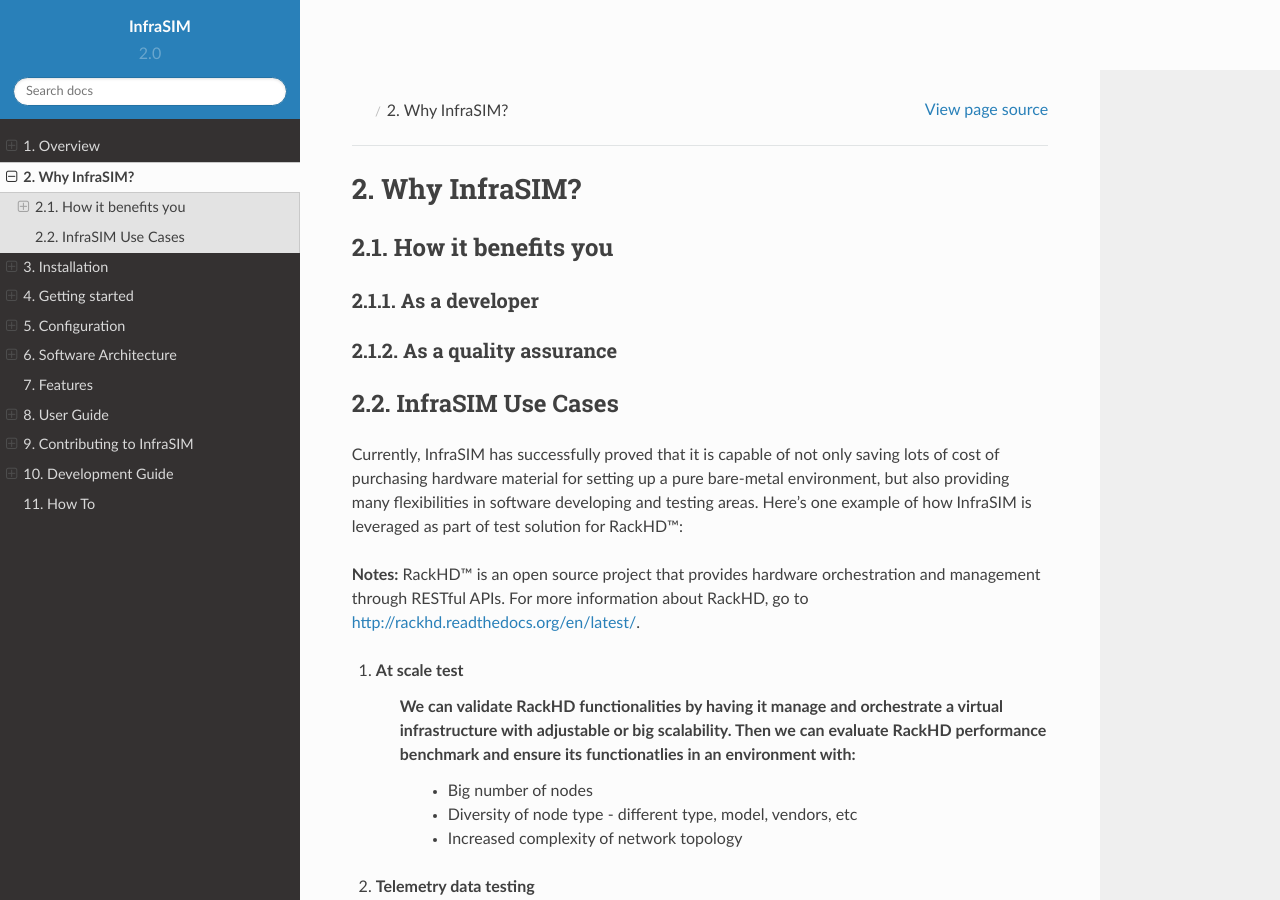
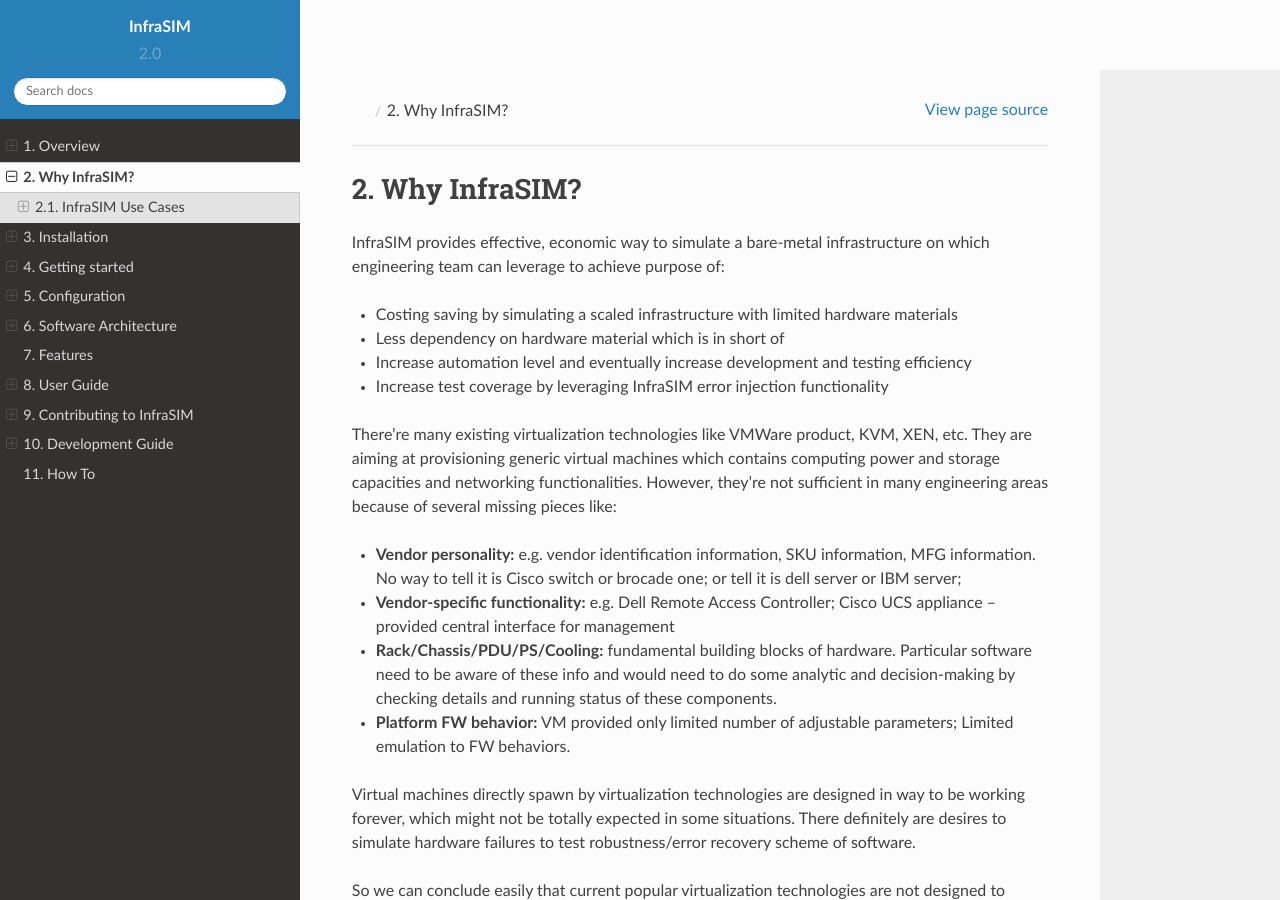
Before and after one commit to InfraSIM/docs, a Sphinx documentation site: the page built from docs/why_infrasim.rst, in a window 1280 px wide and 900 px high. Built offline with Sphinx 7.4.7 and the Read the Docs theme 2.0.0, drawn with Linux system fonts in a browser that asks for light colours; some of the changed text lies outside the part shown.

Commit message:
RTD documentation update for infrasim-compute - why infrasim chapter

```diff
--- a/docs/why_infrasim.rst
+++ b/docs/why_infrasim.rst
@@ -1,35 +1,48 @@
 Why InfraSIM?
 =========================
 
+InfraSIM provides effective, economic way to simulate a bare-metal infrastructure on which engineering team can leverage to achieve purpose of:
+
+* Costing saving by simulating a scaled infrastructure with limited hardware materials
+* Less dependency on hardware material which is in short of
+* Increase automation level and eventually increase development and testing efficiency
+* Increase test coverage by leveraging InfraSIM error injection functionality
+
+There're many existing virtualization technologies like VMWare product, KVM, XEN, etc. They are aiming at provisioning generic virtual machines which contains computing power and storage capacities and networking functionalities. However, they're not sufficient in many engineering areas because of several missing pieces like:
+
+* **Vendor personality:** e.g. vendor identification information, SKU information, MFG information. No way to tell it is Cisco switch or brocade one; or tell it is dell server or IBM server;
+* **Vendor-specific functionality:** e.g. Dell Remote Access Controller; Cisco UCS appliance – provided central interface for management
+* **Rack/Chassis/PDU/PS/Cooling:** fundamental building blocks of hardware. Particular software need to be aware of these info and would need to do some analytic and decision-making by checking details and running status of these components.
+* **Platform FW behavior:** VM provided only limited number of adjustable parameters; Limited emulation to FW behaviors.
+
+Virtual machines directly spawn by virtualization technologies are designed in way to be working forever, which might not be totally expected in some situations. There definitely are desires to simulate hardware failures to test robustness/error recovery scheme of software.
+
+So we can conclude easily that current popular virtualization technologies are not designed to precisely simulate hardware and consequently it can’t be directly adopted in dev and validation activities, for software for purpose of infrastructure and hardware management and orchestration, which really have dependencies on detailed hardware properties.
 
 
-How it benefits you
-------------------------------------------------
-
-
-
-As a developer
-~~~~~~~~~~~~~~~~~~~~~~~~~~~~~~~~~~~~~~~~~~~~~~~
-
-
-
-As a quality assurance
-~~~~~~~~~~~~~~~~~~~~~~~~~~~~~~~~~~~~~~~~~~~~~~~
+While InfraSIM is really designed to precisely simulate hardware and bare-metal infrastructure in order to maximize the productivity and flexibility of you and your team.
 
 
 InfraSIM Use Cases
 ------------------------------------
 
-Currently, InfraSIM has successfully proved that it is capable of not only saving lots of cost of purchasing hardware material for setting up a pure bare-metal environment, but also providing many flexibilities in software developing and testing areas. Here's one example of how InfraSIM is leveraged as part of test solution for RackHD™:
+Currently, InfraSIM has successfully proved that it is capable of not only saving lots of cost of purchasing hardware material for setting up a pure bare-metal environment, but also providing many flexibilities in software developing and testing areas. Here're 2 cases where InfraSIM is leveraged for software application - RackHD and VMWare software - development and testing.
+
+InfraSIM as test infrastructure of RackHD™
+~~~~~~~~~~~~~~~~~~~~~~~~~~~~~~~~~~~~~~~~~~~~~~~~~~~
 
 **Notes:**
-RackHD™ is an open source project that provides hardware orchestration and management through RESTful APIs. For more information about RackHD, go to http://rackhd.readthedocs.org/en/latest/.
+RackHD™ is an open source project that provides hardware orchestration and management through RESTful APIs. For more information about RackHD, go to http://rackhd.readthedocs.io.
 
 #. At scale test
-    We can validate RackHD functionalities by having it manage and orchestrate a virtual infrastructure with adjustable or big scalability. Then we can evaluate RackHD performance benchmark and ensure its functionatlies in an environment with:
+    We can validate RackHD functionalities by having it manage and orchestrate a virtual infrastructure with adjustable or big scalability. Then we can evaluate RackHD performance benchmark and ensure its functionalities in an environment with:
        * Big number of nodes
        * Diversity of node type - different type, model, vendors, etc
        * Increased complexity of network topology
+
+    .. image:: _static/case_infrasim_rackhd.png
+       :scale: 60%
+       :align: center
 
 #. Telemetry data testing
     InfraSIM allows generating and modifying server sensor readings that we can better test feature of telemetry data of RackHD.
@@ -40,4 +53,10 @@
 #. Error injection
     Because InfraSIM is adopting software approach to simulate hardware, both elements and entire infrastructure, it provided more feasibility and easiness to simulate hardware failures to test our software error handing logic.
 
-#. More...
+
+Running VMWare Virtualization Software inside InfraSIM Virtual server
+~~~~~~~~~~~~~~~~~~~~~~~~~~~~~~~~~~~~~~~~~~~~~~~~~~~~~~~~~~~~~~~~~~~~~~~~~~~~~~~~~~~
+
+.. image:: _static/case_infrasim_vmware.png
+   :scale: 60%
+   :align: center
```
Also changed, not shown: docs/_static/case_infrasim_rackhd.png (added), docs/_static/case_infrasim_vmware.png (added).
